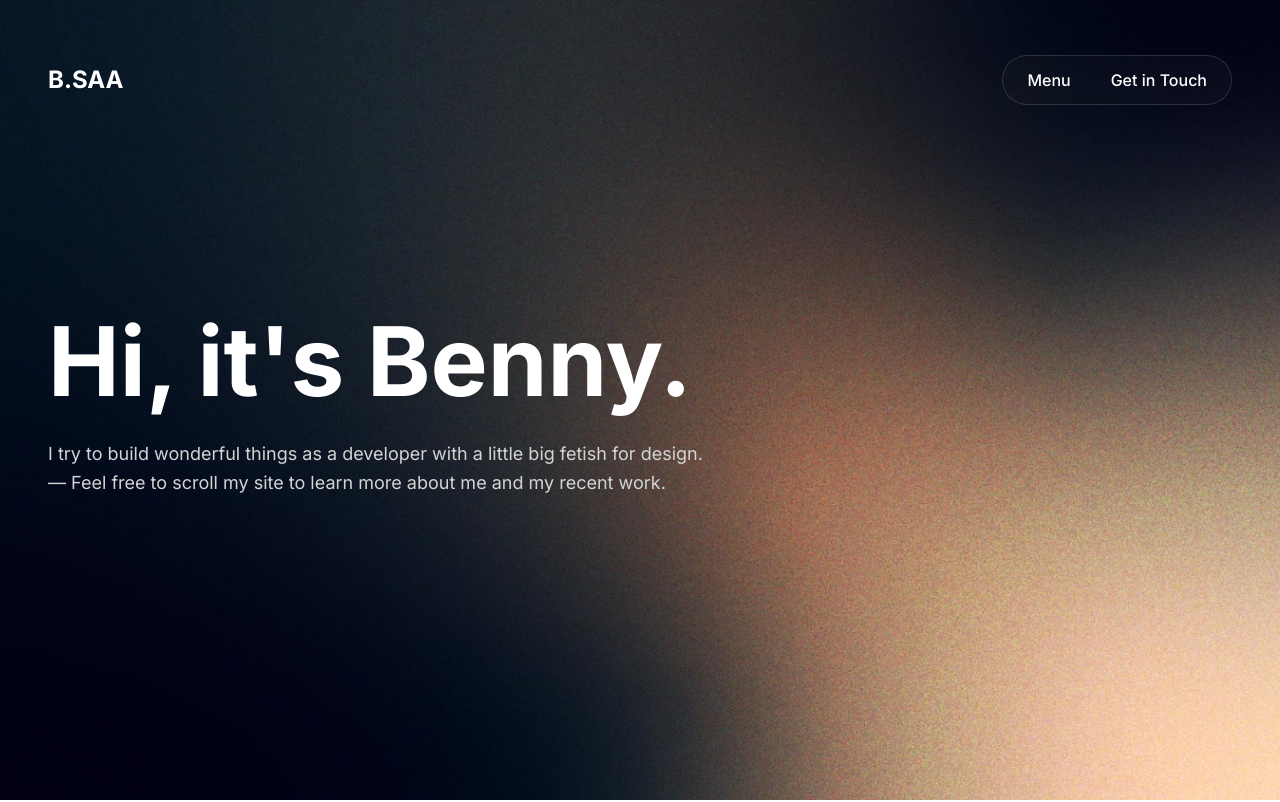
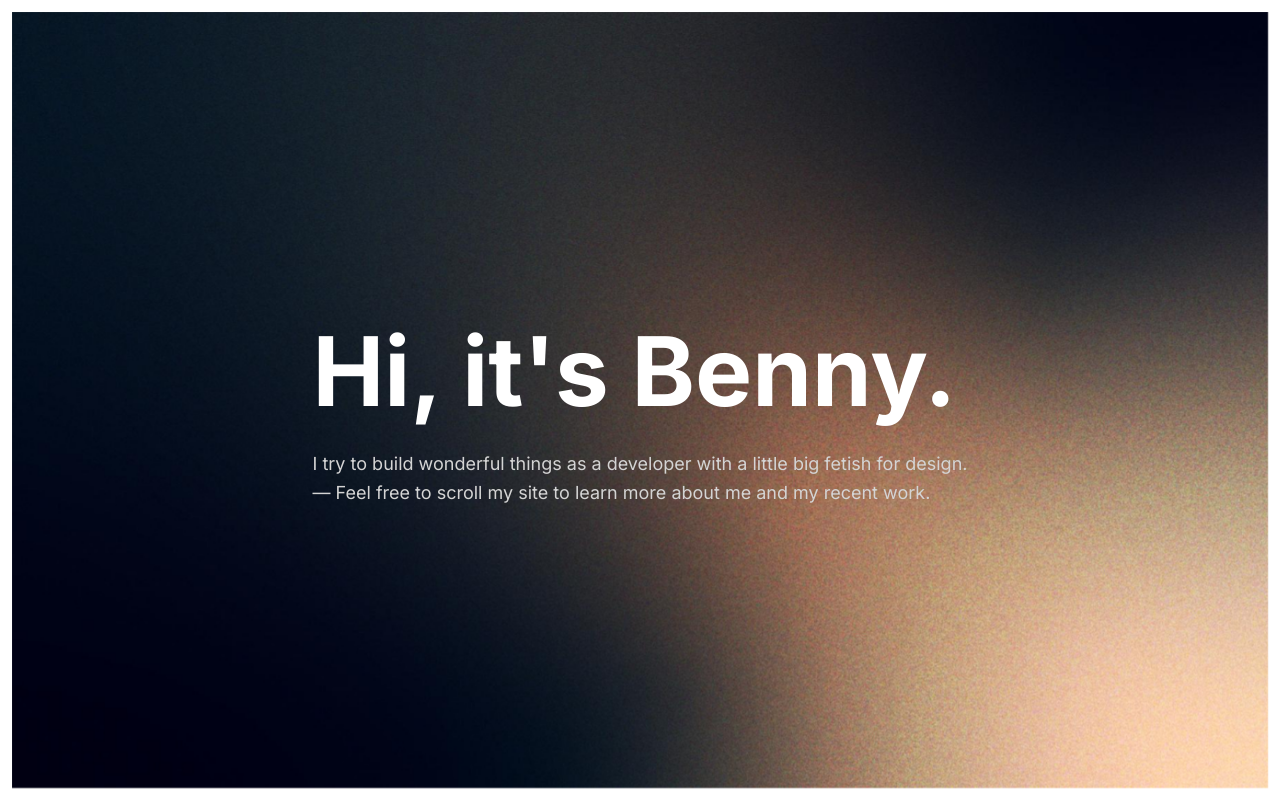
Before and after one commit to baeni/bsaa-ui, a Next.js app: page / in a window 1280 px wide. Shown: the top 802 px of the page. Built offline with nearby package versions, Linux system fonts and the light colour scheme.

Commit message:
Move Navbar from page to layout & add components to page

```diff
--- a/app/(routes)/page.tsx
+++ b/app/(routes)/page.tsx
@@ -1,18 +1,23 @@
-import Navbar from "../_components/Navbar";
 import HeroImage from "../_components/HeroImage";
-import HeroSlogan from "@/app/_components/HeroSlogan";
+import HeroSlogan from "../_components/HeroSlogan";
+import Footer from "../_components/Footer";
+import Additional from "../_components/Additional";
 
 export default function Home() {
     return (
-        <main className="h-[500vh]">
-            <Navbar />
-
+        <main className="min-h-screen">
             {/* Hero */}
-            <section className="container h-[calc(100vh-21.25rem)] flex items-center">
+            <section className="container h-screen flex flex-col items-center justify-center">
                 <HeroImage />
 
                 <HeroSlogan />
             </section>
+
+            <section className="container">
+                <Additional />
+            </section>
+
+            <Footer />
         </main>
     );
 }
--- a/app/_components/Navbar.tsx
+++ b/app/_components/Navbar.tsx
@@ -1,19 +1,19 @@
 "use client";
 
 import {gsap} from "gsap";
-import {useEffect} from "react";
+import {useGSAP} from "@gsap/react";
 
 export default function Test() {
-    useEffect(() => {
+    useGSAP(() => {
         gsap.fromTo("#navbar",
             { opacity: "0", y: "25" },
             { opacity: "1", y: "0" })
             .delay(1)
             .duration(3);
-    }, []);
+    });
 
     return (
-        <div id="navbar" className="flex h-40 w-full sticky top-0 z-50 opacity-0">
+        <nav id="navbar" className="flex h-40 w-full fixed top-0 z-50 opacity-0">
             <div className="inline-flex justify-center md:justify-between items-center container">
                 <a className="text-2xl uppercase font-bold text-white" href="/">B.Saa</a>
 
@@ -22,6 +22,6 @@ export default function Test() {
                     <li className="cursor-pointer">Get in Touch</li>
                 </ul>
             </div>
-        </div>
+        </nav>
     );
 }
```
